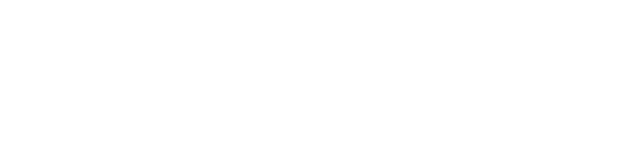
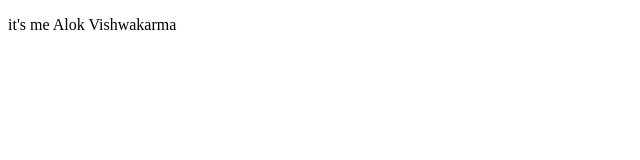
Before and after one commit to ByteMemory/AboutMe, a plain HTML site: page index.html in a window 1280 px wide. Shown: the whole page, without its empty margins (0-640 px from the left). Drawn offline with Linux system fonts and the light colour scheme.

Commit message:
Updated index.html

```diff
--- a/index.html
+++ b/index.html
@@ -1,5 +1,9 @@
 <!DOCTYPE html>
 <html>
   <head>
+    <title>Alok Vishwakarma</title>
   </head>
+  <body>
+    <p>it's me Alok Vishwakarma</p>
+  </body>
 </html>
```
